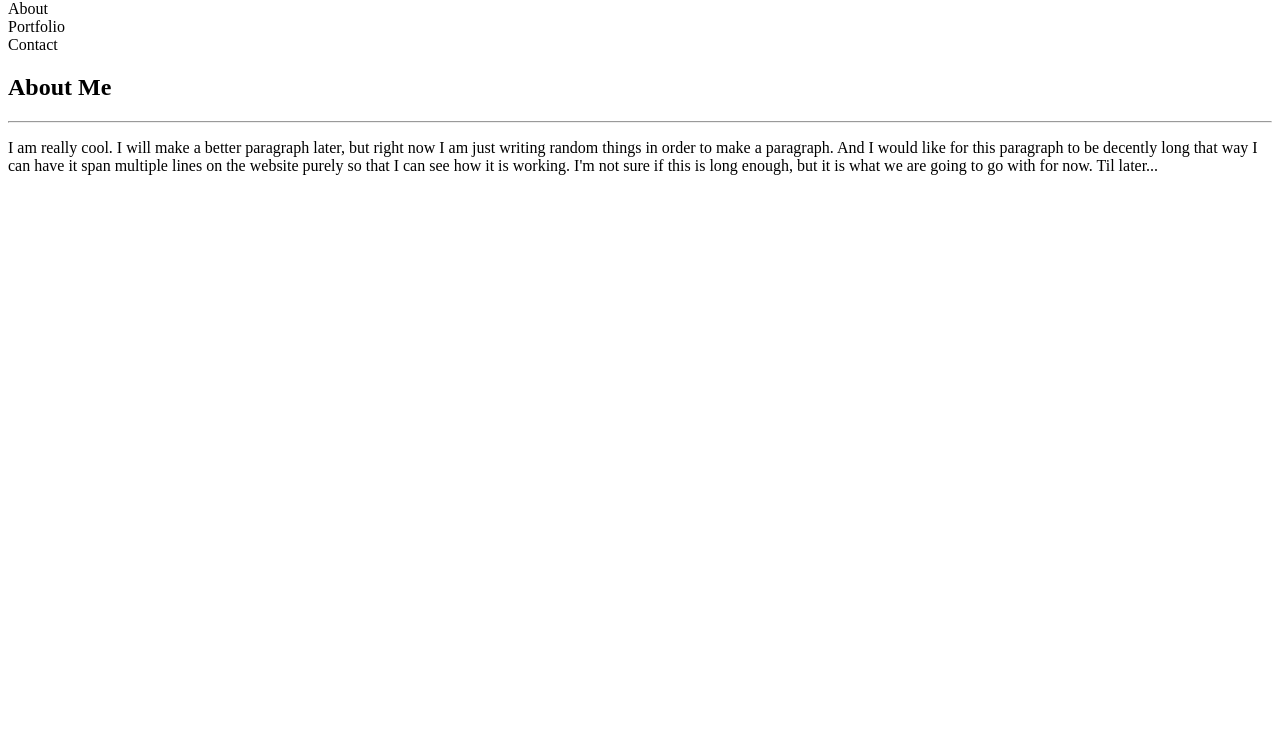
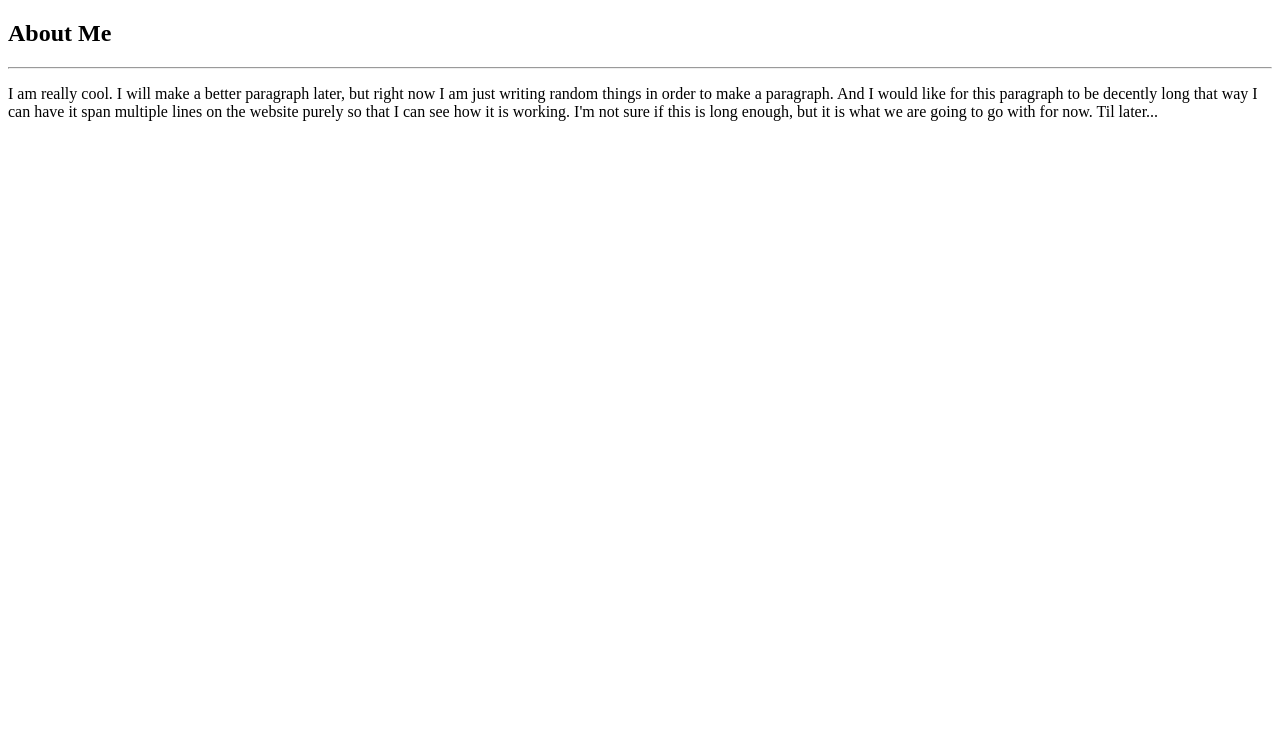
Before and after one commit to skeown13/basic_portfolio, a plain HTML site: page index.html in a window 1280 px wide. Shown: the part 62-800 px from the top of the page. Drawn offline with Linux system fonts and the light colour scheme.

Commit message:
deleted incorrect header/nav section

```diff
--- a/index.html
+++ b/index.html
@@ -21,18 +21,6 @@
 
     </header>
 
-    <nav>
-      <div id="about">
-        About
-      </div>
-      <div id="portfolio">
-        Portfolio
-      </div>
-      <div id="contact">
-        Contact
-      </div>
-    </nav>
-
     <section>
       <h1>
         About Me
```
